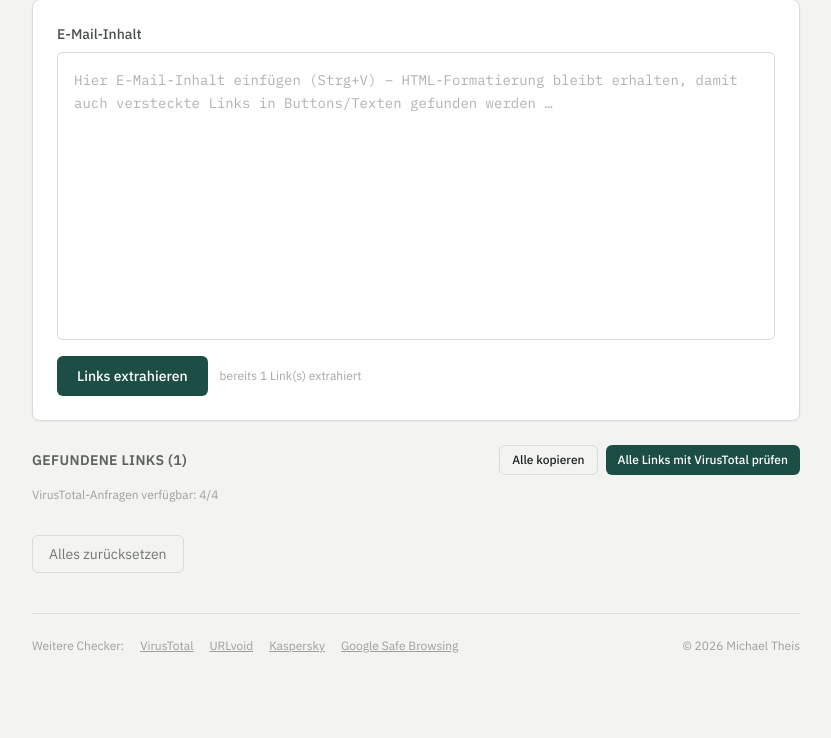
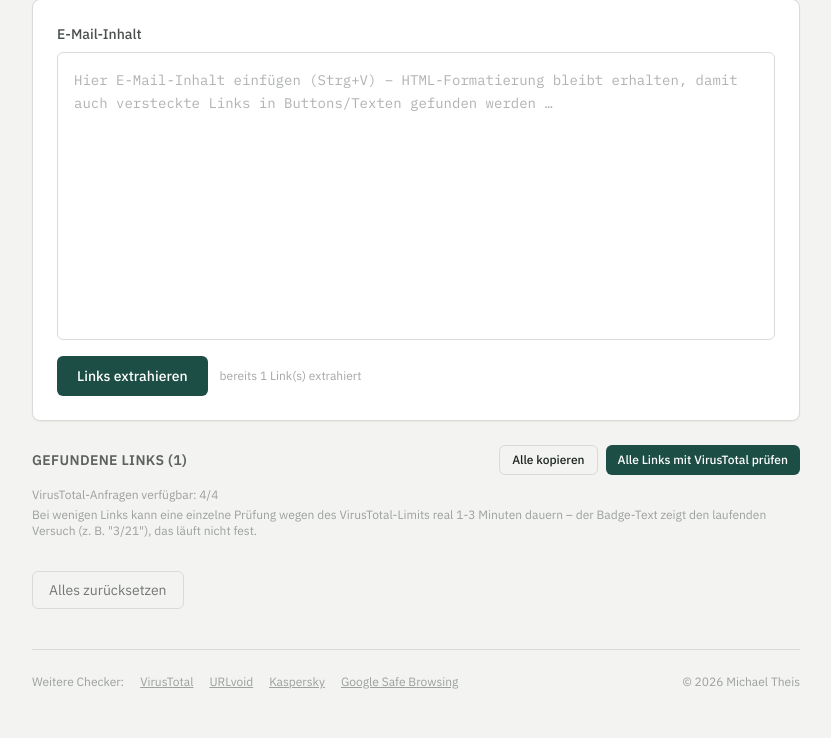
Before and after one commit to eifeler/Mail-Link-Checker, a PHP site: page / in a window 1280 px wide. Shown: the part 227-965 px from the top of the page, without its empty margins (224-1055 px from the left). Before the commit the page ends 880 px from the top, so only its background shows below. Run offline with PHP 8.4, Linux system fonts and the light colour scheme; the visitor is signed in with stand-in values (Sample User, id 1); data that the repository does not hold is empty; some libraries are stand-ins or nearby versions.

Commit message:
Fix: Race Condition zwischen Einzel- und Sammel-Prüfung + sichtbarer Fortschritt
- Bug: 'VT prüfen' pro Zeile war während laufender 'Alle prüfen'-Sammel-
  prüfung nicht gesperrt. Klick auf beide gleichzeitig konnte zwei
  parallele Prüfläufe für denselben Link auslösen und wirkte wie
  eingefroren. Jetzt sperren sich alle Prüf-Buttons gegenseitig.
- Badge zeigt jetzt den laufenden Versuch an ('VT: Prüfe … (3/21)'),
  damit sichtbar bleibt, dass es weiterläuft statt zu hängen - bei
  wenigen Links kann eine einzelne Prüfung wegen des 4/Min-Limits real
  1-3 Minuten dauern, das war bisher nicht klar kommuniziert.
- maxPolls von 30 auf 20 reduziert (realistischeres Maximum statt
  potenziell 7+ Minuten Wartezeit im Extremfall).

```diff
--- a/assets/app.js
+++ b/assets/app.js
@@ -103,18 +103,23 @@ document.addEventListener('DOMContentLoaded', () => {
      * Prüft einen Link vollständig: einreichen, dann pollen bis
      * "completed". Das Tempo bestimmt throttledApiCall() (VT-Limit) -
      * hier wird nicht zusätzlich gewartet, um das Limit nicht doppelt
-     * "aufzubrauchen".
+     * "aufzubrauchen". onAttempt(n, max) informiert die UI über jeden
+     * einzelnen Versuch, damit sichtbar bleibt, dass es weiterläuft und
+     * nicht hängt (bei 4 Anfragen/Min. kann das bei einem einzelnen Link
+     * durchaus 1-3 Minuten dauern, wenn VT selbst lange braucht).
      */
-    async function checkLink(url, { maxPolls = 30 } = {}) {
+    async function checkLink(url, { maxPolls = 20, onAttempt } = {}) {
+        if (onAttempt) onAttempt(1, maxPolls + 1);
         const first = await throttledApiCall('submit_url', { url });
         if (first.status !== 'pending') return first;
 
         const analysisId = first.analysis_id;
         for (let i = 0; i < maxPolls; i++) {
+            if (onAttempt) onAttempt(i + 2, maxPolls + 1);
             const res = await throttledApiCall('check_status', { analysis_id: analysisId });
             if (res.status === 'completed' || res.status === 'error') return res;
         }
-        return { status: 'error', error: 'Zeitüberschreitung – VirusTotal hat nicht rechtzeitig geantwortet.' };
+        return { status: 'error', error: 'Zeitüberschreitung – VirusTotal hat auch nach mehreren Minuten nicht geantwortet.' };
     }
 
     function verdictFromStats(stats) {
@@ -162,10 +167,10 @@ document.addEventListener('DOMContentLoaded', () => {
         }
     }
 
-    function setBadgePending(index) {
+    function setBadgePending(index, attempt, max) {
         const badge = document.querySelector(`[data-badge="${index}"]`);
         if (badge) {
-            badge.textContent = 'VT: Prüfe …';
+            badge.textContent = attempt ? `VT: Prüfe … (${attempt}/${max})` : 'VT: Prüfe …';
             badge.className = 'verdict-badge bg-hairline text-ink/60 border-hairline';
         }
     }
@@ -207,9 +212,18 @@ document.addEventListener('DOMContentLoaded', () => {
         });
     }
 
-    async function checkOne(index, url) {
+    let anyCheckRunning = false;
+
+    function setAllCheckButtonsDisabled(disabled) {
+        if (checkAllBtn) checkAllBtn.disabled = disabled || API_KEY_MISSING || links.length === 0;
+        document.querySelectorAll('.check-btn').forEach((el) => {
+            el.disabled = disabled || API_KEY_MISSING;
+        });
+    }
+
+    async function checkOne(index, url, onAttempt) {
         setBadgePending(index);
-        const report = await checkLink(url);
+        const report = await checkLink(url, { onAttempt: (a, m) => setBadgePending(index, a, m) });
         renderResult(index, report);
         if (stepChecked) stepChecked.classList.add('step-done');
         return report;
@@ -218,10 +232,12 @@ document.addEventListener('DOMContentLoaded', () => {
     // Einzelner "Prüfen"-Button pro Link
     document.body.addEventListener('click', async (event) => {
         const btn = event.target.closest('.check-btn');
-        if (btn) {
-            btn.disabled = true;
+        if (btn && !anyCheckRunning) {
+            anyCheckRunning = true;
+            setAllCheckButtonsDisabled(true);
             await checkOne(Number(btn.dataset.index), btn.dataset.url);
-            btn.disabled = false;
+            anyCheckRunning = false;
+            setAllCheckButtonsDisabled(false);
         }
 
         const copyBtn = event.target.closest('.copy-btn');
@@ -254,9 +270,10 @@ document.addEventListener('DOMContentLoaded', () => {
     // "Alle Links mit VT prüfen" - sequentiell, respektiert das 4/Min-Limit
     if (checkAllBtn) {
         checkAllBtn.addEventListener('click', async () => {
-            if (API_KEY_MISSING || links.length === 0) return;
+            if (API_KEY_MISSING || links.length === 0 || anyCheckRunning) return;
 
-            checkAllBtn.disabled = true;
+            anyCheckRunning = true;
+            setAllCheckButtonsDisabled(true);
             checkAllBtn.textContent = 'Prüfung läuft …';
             if (progressBar) progressBar.classList.remove('hidden');
 
@@ -269,7 +286,8 @@ document.addEventListener('DOMContentLoaded', () => {
                 if (progressText) progressText.textContent = `${pct}% (${done}/${links.length})`;
             }
 
-            checkAllBtn.disabled = false;
+            anyCheckRunning = false;
+            setAllCheckButtonsDisabled(false);
             checkAllBtn.textContent = 'Alle Links mit VirusTotal prüfen';
             setTimeout(() => { if (progressBar) progressBar.classList.add('hidden'); }, 2000);
         });
--- a/index.php
+++ b/index.php
@@ -302,7 +302,8 @@ $token = csrf_token();
             <div id="progressFill" class="bg-accent h-2 rounded-full transition-all duration-300" style="width:0%"></div>
         </div>
         <p id="progressText" class="text-xs text-ink/50 mb-1"></p>
-        <p id="rateLimitStatus" class="text-xs text-ink/40 mb-3"></p>
+        <p id="rateLimitStatus" class="text-xs text-ink/40 mb-1"></p>
+        <p class="text-xs text-ink/40 mb-3">Bei wenigen Links kann eine einzelne Prüfung wegen des VirusTotal-Limits real 1-3 Minuten dauern – der Badge-Text zeigt den laufenden Versuch (z. B. "3/21"), das läuft nicht fest.</p>
 
         <ul class="space-y-2">
             <?php foreach ($links as $i => $l):
```
